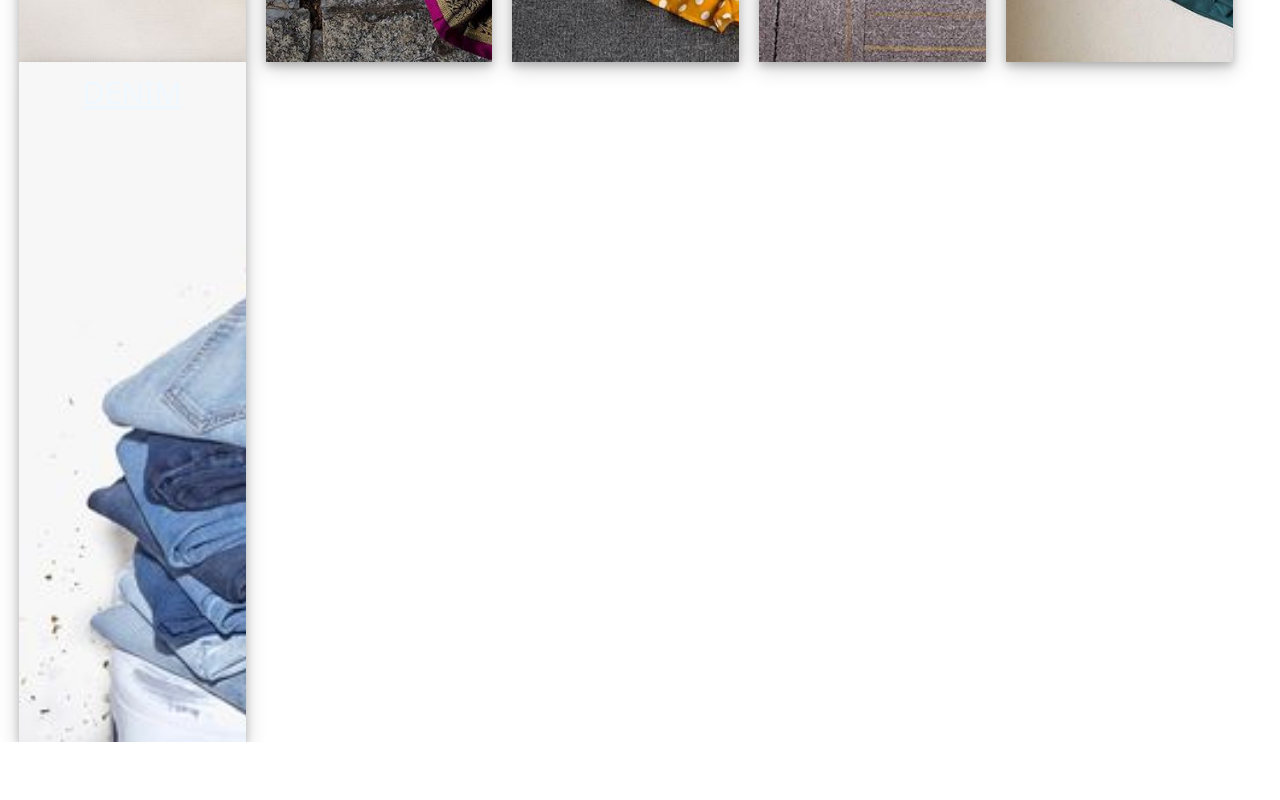
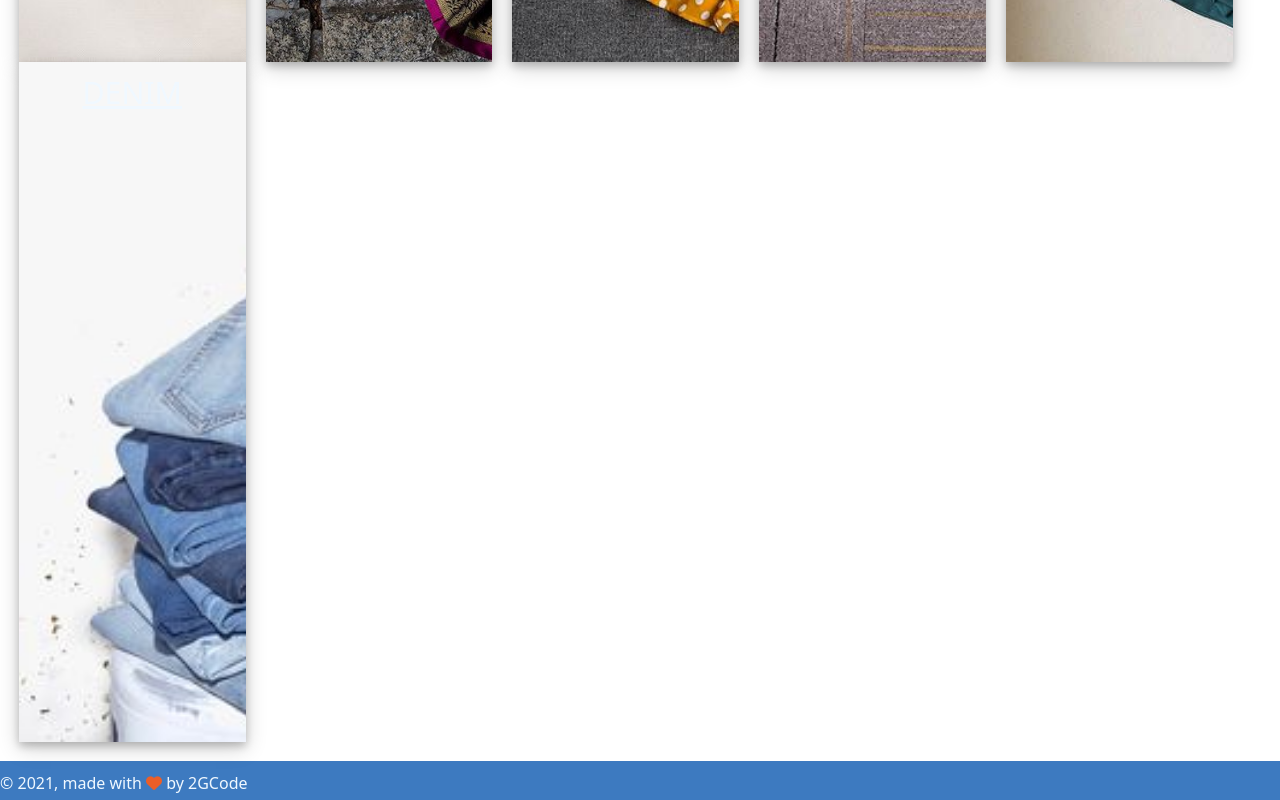
Before and after one commit to shashikadilhani/Fashion-Store-Frontend, a React app: page /woman in a window 1280 px wide. Shown: the part 1072-1872 px from the top of the page. Before the commit the page ends 1814 px from the top, so only its background shows below. Built offline with nearby package versions, Linux system fonts and the light colour scheme; no server answers.

Commit message:
add footer

```diff
--- a/src/item/women.css
+++ b/src/item/women.css
@@ -335,3 +335,10 @@
     font-size: 10mm;
     /* background-color: aquamarine;  */
 }
+
+.footer{
+    margin-top: 5mm;
+    color: aliceblue;
+    padding: 10px 0px 5px 0px;
+    background-color: rgb(61, 122, 192);
+}
--- a/src/item/women.js
+++ b/src/item/women.js
@@ -39,6 +39,7 @@ class women extends Component{
       <>
       <Grid className="womengrid">
         <h5>WOMEN ITEMS</h5>
+        hke
       </Grid>
         <Grid className="kkk" direction='row' container  >
 
@@ -66,6 +67,14 @@ class women extends Component{
         <Link to="/party" className="font" >DENIM</Link>
         </Grid>
     </Grid>
+
+
+    <div className="footer">
+                        <span >
+                            © {new Date().getFullYear()}, made with{" "}
+                            <i className="fa fa-heart heart" /> by 2GCode
+                        </span>
+    </div>
       </>
 
     );
```
